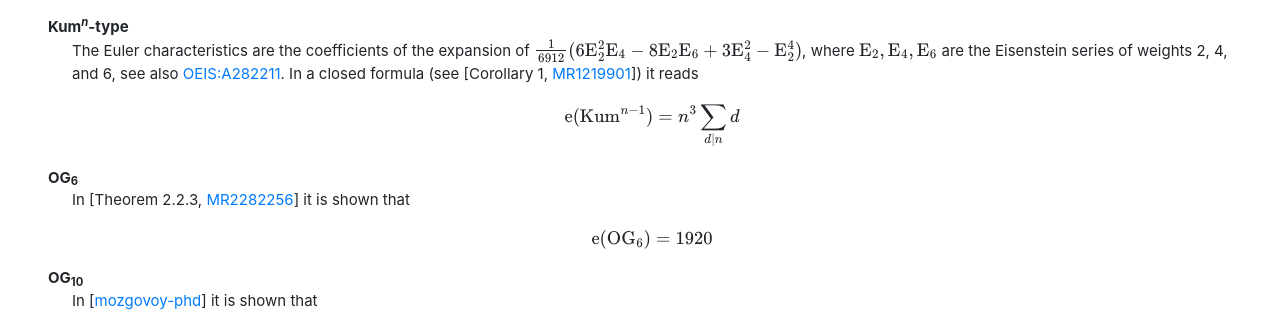
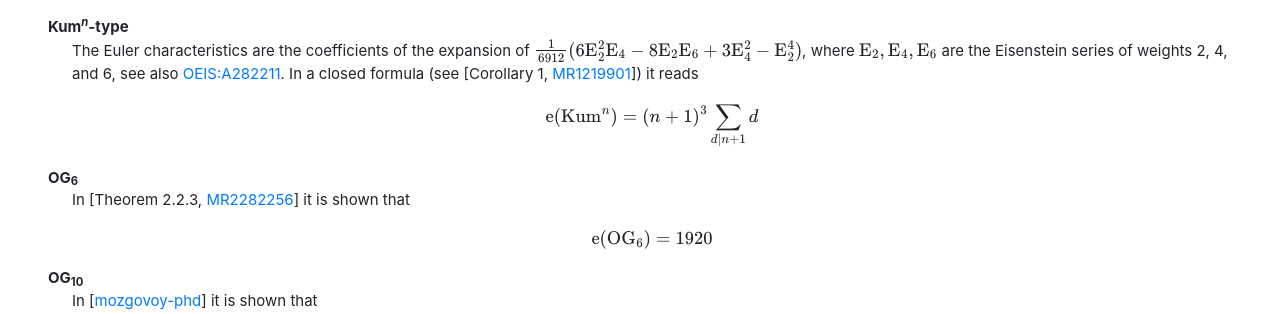
Before and after one commit to pbelmans/hyperkaehler-info, a Flask app: page /euler in a window 1280 px wide. Shown: the part 388-702 px from the top of the page. Run offline with Flask 2, Linux system fonts and the light colour scheme; style sheets or scripts are compiled from the project's sources; parts of the project's set-up code (start-up, migrations or seed data) failed here and were passed over.

Commit message:
Change the indexing in the previous commit

```diff
--- a/templates/euler.html
+++ b/templates/euler.html
@@ -24,7 +24,7 @@
   <!--<dd class="ml-4">1, 24, 108, 448, 750, 2592, 2744, 7680, 9477, 18000, 15972, ...-->
   <dd class="ml-4">The Euler characteristics are the coefficients of the expansion of $\frac{1}{6912}(6\mathrm{E}_2^2\mathrm{E}_4 - 8\mathrm{E}_2\mathrm{E}_6 + 3\mathrm{E}_4^2 - \mathrm{E}_2^4)$, where $\mathrm{E}_2,\mathrm{E}_4,\mathrm{E}_6$ are the Eisenstein series of weights 2, 4, and 6, see also <a href="https://oeis.org/A282211">OEIS:A282211</a>. In a closed formula (see {{ bibliography.cite("MR1219901", "Corollary 1") }}) it reads
   \[
-    \mathrm{e}(\mathrm{Kum}^{n-1})=n^3\sum_{d\mathrel{|} n}d
+    \mathrm{e}(\mathrm{Kum}^{n})=(n+1)^3\sum_{d\mathrel{|} n+1}d
   \]
 <!--
 </dl>
```
